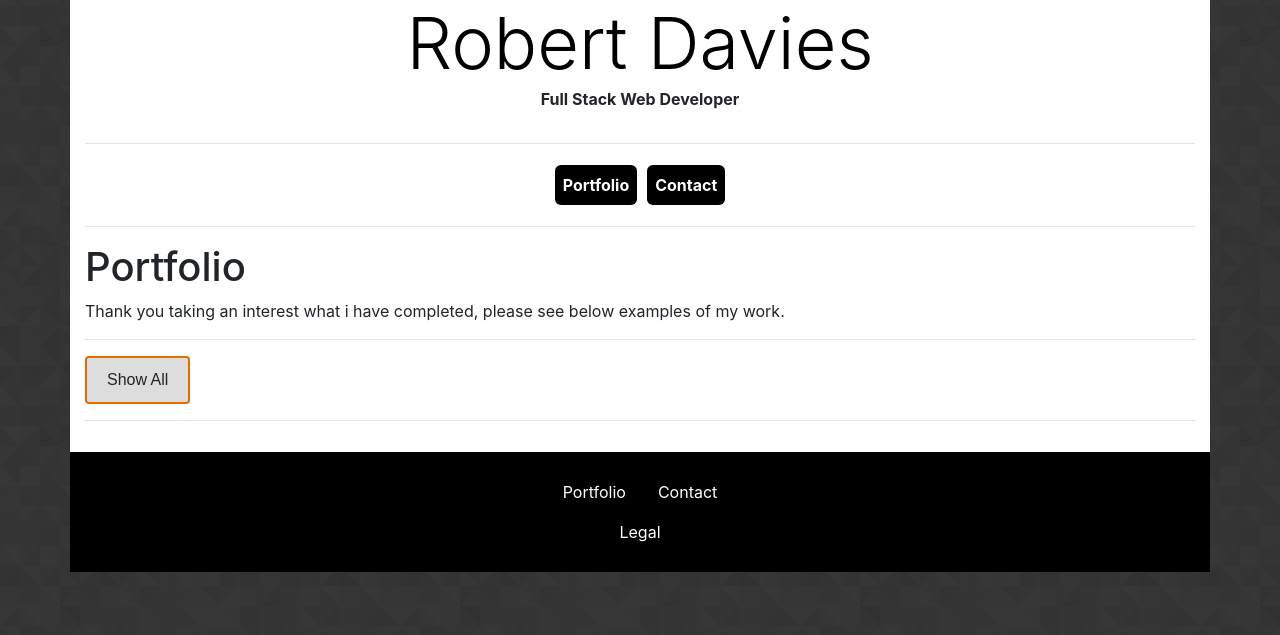
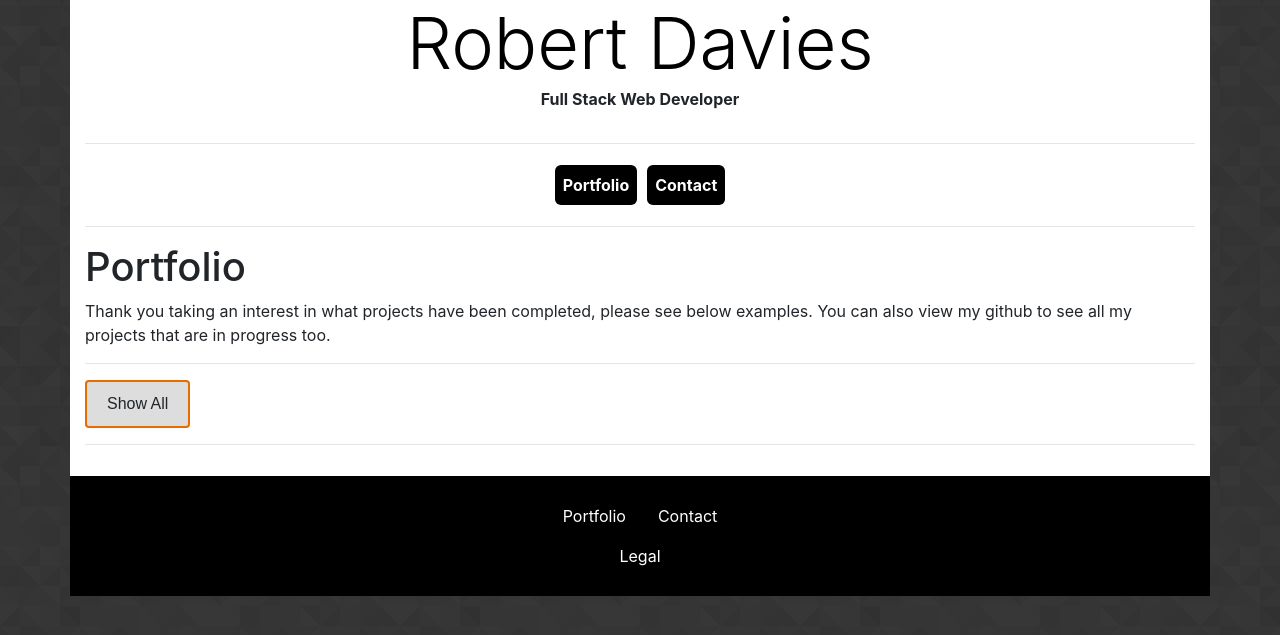
Before and after one commit to Robtych121/Portfolio, a Django app: template portfolio/templates/main_portfolio.html in a window 1280 px wide. Shown: the part 54-689 px from the top of the page. Run offline with Django 3.2, Linux system fonts and the light colour scheme; the template is opened without the code that fills it, so the values that code supplies are empty; some libraries are stand-ins or nearby versions.

Commit message:
amended text on the portfolio page

```diff
--- a/portfolio/templates/main_portfolio.html
+++ b/portfolio/templates/main_portfolio.html
@@ -5,7 +5,7 @@
 {% block page_heading%}Portfolio{% endblock %}
 
 {% block content %}
-<p>Thank you taking an interest what i have completed, please see below examples of my work.</p>
+<p>Thank you taking an interest in what projects have been completed, please see below examples. You can also view my github to see all my projects that are in progress too.</p>
 <hr>
 <div class="category_toolbar">
     <div class="form-check form-check-inline">
```
